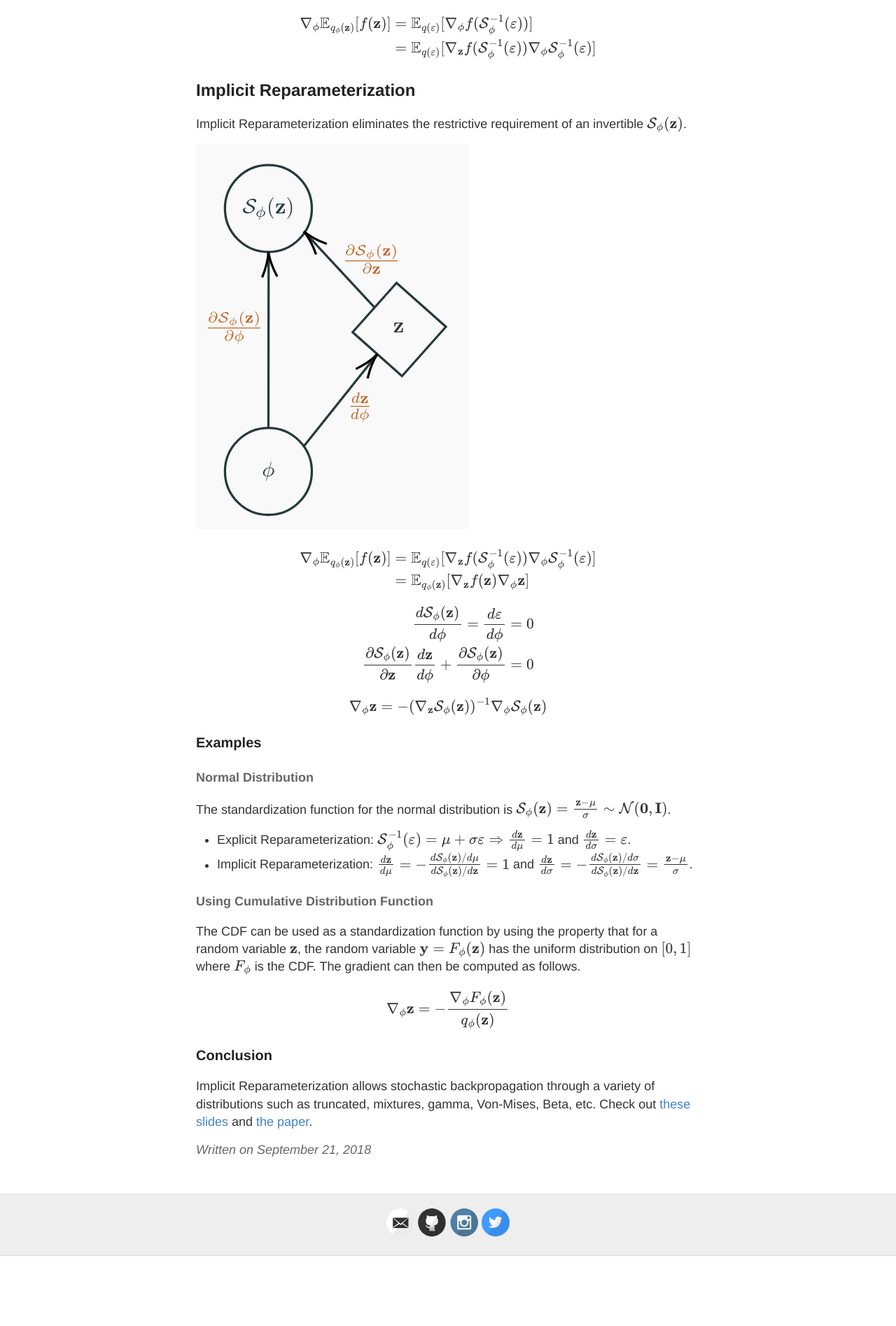
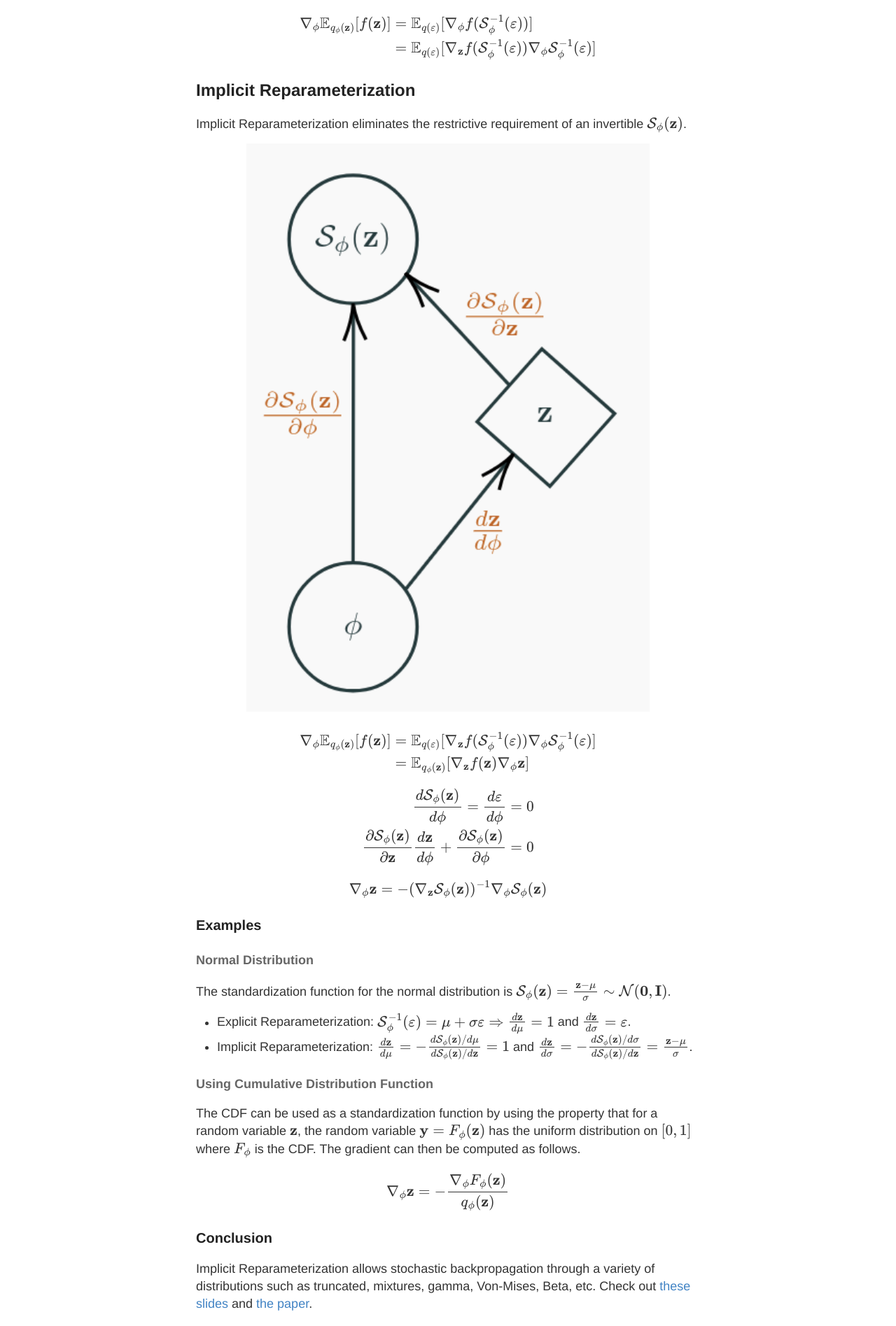
Before and after one commit to abdulfatir/abdulfatir.github.io, a Jekyll site: the page built from _posts/2018-9-21-Implicit-Reparameterization.md, in a window 1280 px wide. Shown: the part 649-2544 px from the top of the page at 70% size. Built offline with Jekyll 4.4.1, drawn with Linux system fonts in a browser that asks for light colours; formulas are drawn with MathJax 3; before the commit the page ends 2444 px from its top, so only the background shows below that.

Commit message:
Update 2018-9-21-Implicit-Reparameterization.md

```diff
--- a/_posts/2018-9-21-Implicit-Reparameterization.md
+++ b/_posts/2018-9-21-Implicit-Reparameterization.md
@@ -35,10 +35,12 @@ $$
 ## Implicit Reparameterization
 Implicit Reparameterization eliminates the restrictive requirement of an invertible $$\mathcal{S}_\phi(\mathbf{z})$$.
 
+<center>
 <figure>
-  <img style="display: box; margin: auto"
+  <img style="display: box; margin: auto; width: 80%; height: 80%;"
        src="{{site.url}}images/blogs/implicit.png" alt="Implicit Reparameterization"/>
 </figure>
+</center>
 
 $$
 \begin{align}
```
